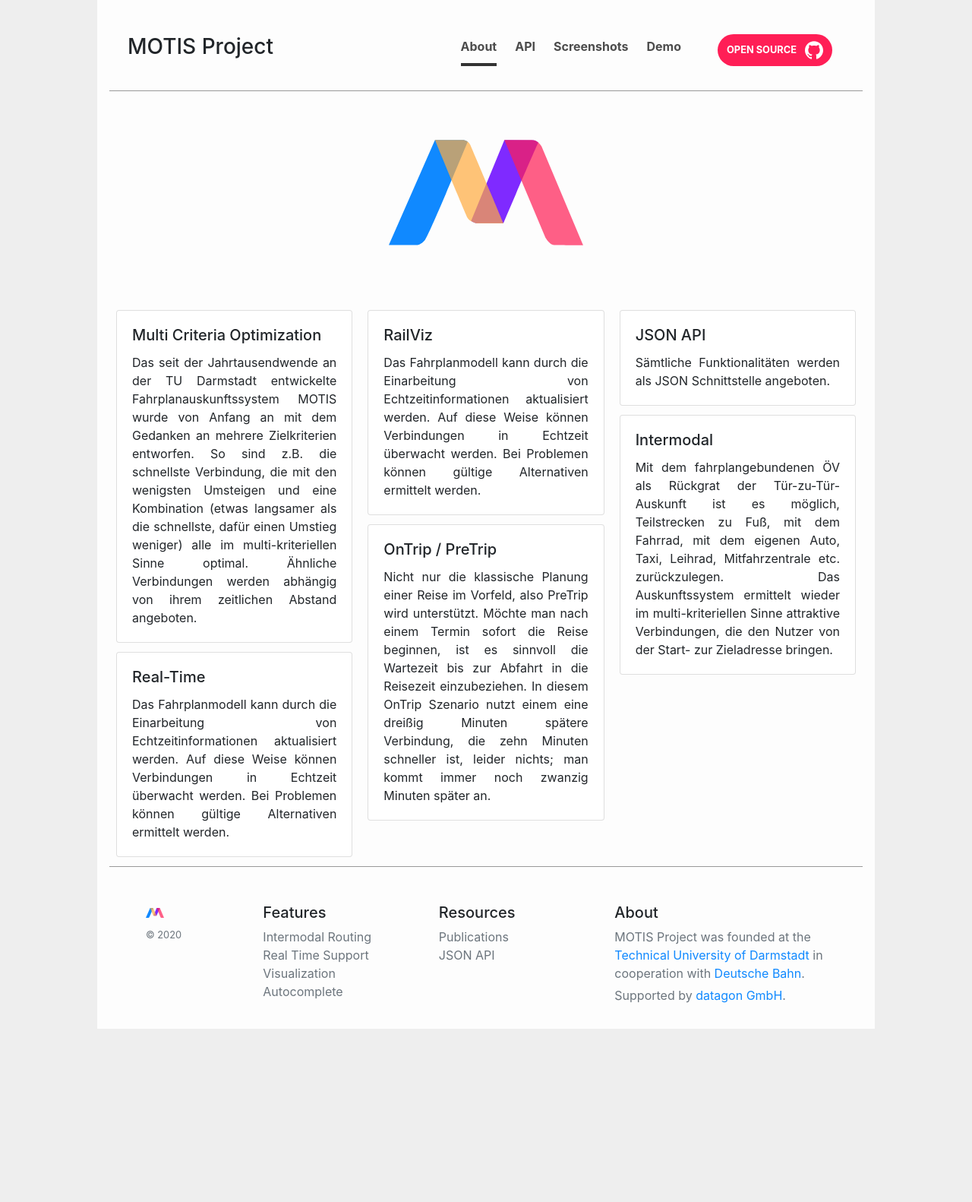
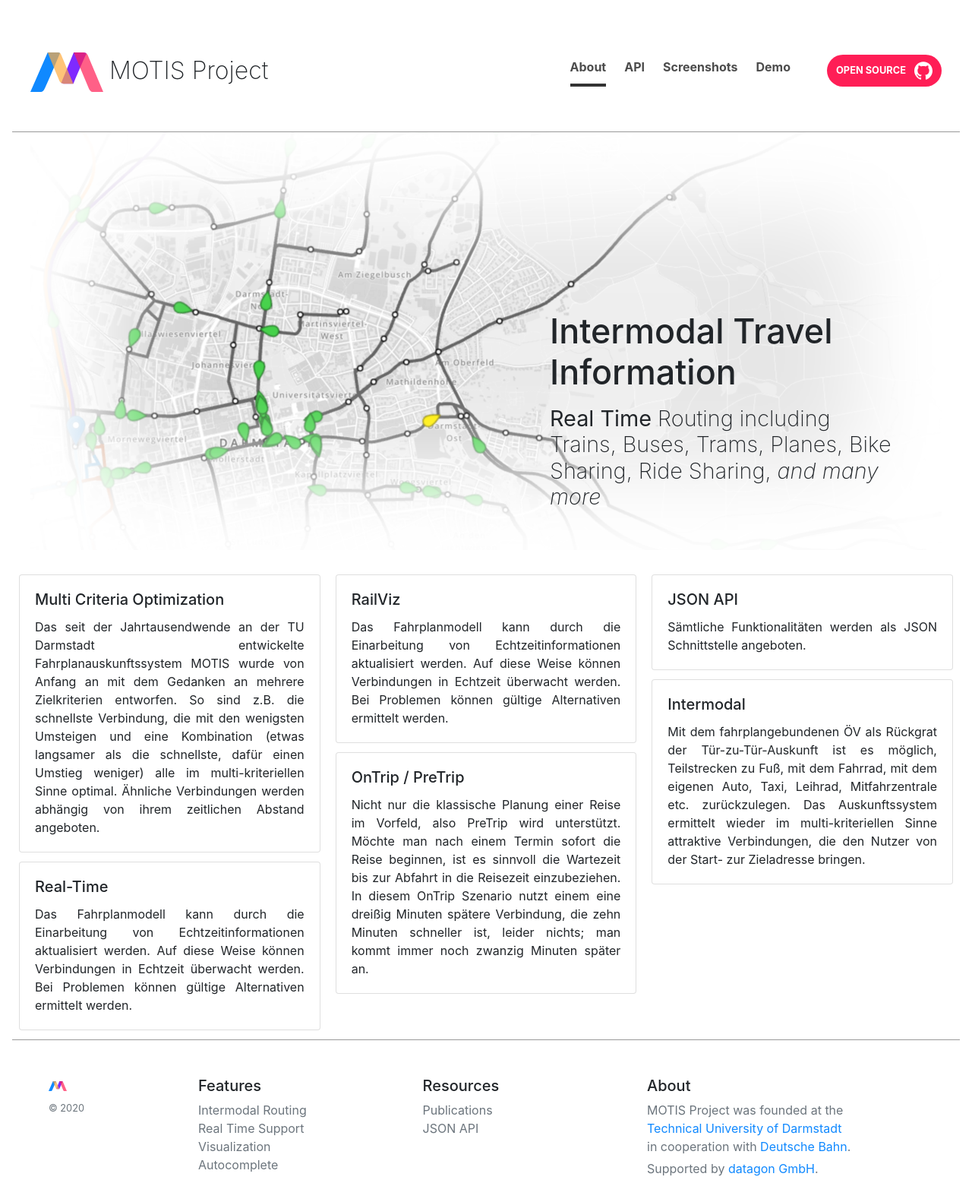
Before and after one commit to motis-project/motis-page, a Jekyll site: the page built from index.html, in a window 1280 px wide. Shown: the whole page at 76% size. Built offline with Jekyll 4.4.1, drawn with Linux system fonts in a browser that asks for light colours; before the commit the page ends 1354 px from its top, so only the background shows below that.

Commit message:
change layout (add map, slogan, etc.)

```diff
--- a/_includes/footer.html
+++ b/_includes/footer.html
@@ -23,7 +23,12 @@
 
     <div class="col-md-4">
       <h5>About</h5>
-      <p class="text-muted" style="margin-bottom: 0.3rem">MOTIS Project was founded at the <br/><a href="https://www.algo.informatik.tu-darmstadt.de/" target="_blank">Technical University of Darmstadt</a> in cooperation with <a href="https://www1.deutschebahn.com/innovationsallianz" target="_blank">Deutsche Bahn</a>.</p>
+      <p class="text-muted" style="margin-bottom: 0.3rem">
+        MOTIS Project was founded at the <br />
+        <a href="https://www.algo.informatik.tu-darmstadt.de/" target="_blank">Technical University of
+          Darmstadt</a><br />
+        in cooperation with <a href="https://www1.deutschebahn.com/innovationsallianz" target="_blank">Deutsche
+          Bahn</a>.</p>
       <p class="text-muted">Supported by <a href="https://datagon.de/">datagon GmbH</a>.</p>
     </div>
   </div>
--- a/_includes/header.html
+++ b/_includes/header.html
@@ -1,13 +1,15 @@
-<header class="masthead mb-auto text-center">
-  <div class="inner">
-    <h3 class="masthead-brand mb-2">MOTIS Project</h3>
-    <nav class="nav nav-masthead justify-content-center">
-      <a class="nav-link active" href="#">About</a>
-      <a class="nav-link" href="#">API</a>
-      <a class="nav-link" href="#">Screenshots</a>
-      <a class="nav-link" href="#">Demo</a>
-      <a class="github nav-icon ml-5 mr-3" href="https://github.com/motis-project/motis">
-        <span style="position: relative; top: 1px;">Open Source</span> <img class="ml-1 p-1" src="{{ "/assets/github.svg" | relative_url }}" alt="" width="32" height="32" /></a>
-    </nav>
-  </div>
+<header class="masthead mb-auto d-flex flex-wrap justify-content-center align-content-center">
+  <img src="{{ "/assets/motis1.svg" | relative_url }}" width="96" />
+  <h1 class="ml-2">MOTIS Project</h1>
+
+  <nav class="nav nav-masthead ml-auto d-flex align-content-center flex-wrap">
+    <a class="nav-link active" href="#">About</a>
+    <a class="nav-link" href="#">API</a>
+    <a class="nav-link" href="#">Screenshots</a>
+    <a class="nav-link" href="#">Demo</a>
+    <a class="github nav-icon ml-5" href="https://github.com/motis-project/motis">
+      <span style="position: relative; top: 1px;">Open Source</span> <img class="ml-1 p-1"
+        src="{{ "/assets/github.svg" | relative_url }}" alt="" width="32" height="32" />
+    </a>
+  </nav>
 </header>
--- a/_layouts/default.html
+++ b/_layouts/default.html
@@ -7,7 +7,7 @@
   <div class="cover-container d-flex w-100 h-100 p-3 mx-auto flex-column">
     {%- include header.html -%}
 
-    <main role="main" class="inner cover content">
+    <main role="main" class="cover content">
       {{ content }}
     </main>
 
--- a/assets/page.css
+++ b/assets/page.css
@@ -57,9 +57,9 @@ body {
 }
 
 .cover-container {
-  max-width: 64em;
+  max-width: 96rem;
   min-height: 100vh;
-  background-color: rgba(255, 255, 255, 0.9);
+  background-color: rgba(255, 255, 255, 1);
 }
 
 /*
@@ -74,8 +74,10 @@ body {
   border-bottom: .05rem solid #999;
 }
 
-.masthead-brand {
-  margin-bottom: 0;
+.masthead h1 {
+  font-weight: 200;
+  font-size: 2em;
+  margin-top: inherit !important;
 }
 
 .nav-masthead .nav-link {
@@ -115,15 +117,6 @@ body {
   background-color: rgba(255, 30, 86, 0.8);
 }
 
-@media (min-width: 48em) {
-  .masthead-brand {
-    float: left;
-  }
-  .nav-masthead {
-    float: right;
-  }
-}
-
 .content {
   padding-bottom: 10rem;
 }
@@ -152,3 +145,30 @@ a {
 .bar {
   background: #1089ff;
 }
+
+.map {
+  border: solid 20em rgba(#000, .2);
+  background: url('/assets/map.png');
+  height: 550px;
+  width: 70%;
+  box-shadow: inset 0 0 7em 7em white;
+  width: 100%;
+  background-position: 40% 55%;
+  background-repeat: no-repeat;
+}
+
+.slogan {
+  position: relative;
+  top: 43%;
+  left: 57%;
+  width: 42%;
+}
+
+.slogan h1 {
+  font-size: 2.8em;
+}
+
+.slogan h2 {
+  font-weight: 200;
+  font-size: 1.8em;
+}
--- a/index.html
+++ b/index.html
@@ -1,8 +1,14 @@
 ---
 layout: default
 ---
-<div class="logo-box text-center">
-  <img src="{{ "/assets/motis1.svg" | relative_url }}" width="256"/>
+<div class="logo-box map text-left">
+  <div class="slogan">
+    <h1 class="mb-3">Intermodal Travel Information</h1>
+    <h2>
+      <b>Real Time</b> Routing including <br />Trains, Buses, Trams, Planes, Bike Sharing, Ride Sharing, <i>and
+        many more</i>
+    </h2>
+  </div>
 </div>
 
 <div class="row marketing">
@@ -10,28 +16,39 @@ layout: default
     <div class="card">
       <div class="card-body">
         <h5 class="card-title">Multi Criteria Optimization</h5>
-        <p class="card-text">Das seit der Jahrtausendwende an der TU Darmstadt entwickelte Fahrplanauskunftssystem MOTIS wurde von Anfang an mit dem Gedanken an mehrere Zielkriterien entworfen. So sind z.B. die schnellste Verbindung, die mit den wenigsten Umsteigen und eine Kombination (etwas langsamer als die schnellste, dafür einen Umstieg weniger) alle im multi-kriteriellen Sinne optimal. Ähnliche Verbindungen werden abhängig von ihrem zeitlichen Abstand angeboten.</p>
+        <p class="card-text">Das seit der Jahrtausendwende an der TU Darmstadt entwickelte Fahrplanauskunftssystem MOTIS
+          wurde von Anfang an mit dem Gedanken an mehrere Zielkriterien entworfen. So sind z.B. die schnellste
+          Verbindung, die mit den wenigsten Umsteigen und eine Kombination (etwas langsamer als die schnellste, dafür
+          einen Umstieg weniger) alle im multi-kriteriellen Sinne optimal. Ähnliche Verbindungen werden abhängig von
+          ihrem zeitlichen Abstand angeboten.</p>
       </div>
     </div>
 
     <div class="card">
       <div class="card-body">
         <h5 class="card-title">Real-Time</h5>
-        <p class="card-text">Das Fahrplanmodell kann durch die Einarbeitung von Echtzeitinformationen aktualisiert werden. Auf diese Weise können Verbindungen in Echtzeit überwacht werden. Bei Problemen können gültige Alternativen ermittelt werden.</p>
+        <p class="card-text">Das Fahrplanmodell kann durch die Einarbeitung von Echtzeitinformationen aktualisiert
+          werden. Auf diese Weise können Verbindungen in Echtzeit überwacht werden. Bei Problemen können gültige
+          Alternativen ermittelt werden.</p>
       </div>
     </div>
 
     <div class="card">
       <div class="card-body">
         <h5 class="card-title">RailViz</h5>
-        <p class="card-text">Das Fahrplanmodell kann durch die Einarbeitung von Echtzeitinformationen aktualisiert werden. Auf diese Weise können Verbindungen in Echtzeit überwacht werden. Bei Problemen können gültige Alternativen ermittelt werden.</p>
+        <p class="card-text">Das Fahrplanmodell kann durch die Einarbeitung von Echtzeitinformationen aktualisiert
+          werden. Auf diese Weise können Verbindungen in Echtzeit überwacht werden. Bei Problemen können gültige
+          Alternativen ermittelt werden.</p>
       </div>
     </div>
 
     <div class="card">
       <div class="card-body">
         <h5 class="card-title">OnTrip / PreTrip</h5>
-        <p class="card-text">Nicht nur die klassische Planung einer Reise im Vorfeld, also PreTrip wird unterstützt. Möchte man nach einem Termin sofort die Reise beginnen, ist es sinnvoll die Wartezeit bis zur Abfahrt in die Reisezeit einzubeziehen. In diesem OnTrip Szenario nutzt einem eine dreißig Minuten spätere Verbindung, die zehn Minuten schneller ist, leider nichts; man kommt immer noch zwanzig Minuten später an.</p>
+        <p class="card-text">Nicht nur die klassische Planung einer Reise im Vorfeld, also PreTrip wird unterstützt.
+          Möchte man nach einem Termin sofort die Reise beginnen, ist es sinnvoll die Wartezeit bis zur Abfahrt in die
+          Reisezeit einzubeziehen. In diesem OnTrip Szenario nutzt einem eine dreißig Minuten spätere Verbindung, die
+          zehn Minuten schneller ist, leider nichts; man kommt immer noch zwanzig Minuten später an.</p>
       </div>
     </div>
 
@@ -45,7 +62,10 @@ layout: default
     <div class="card">
       <div class="card-body">
         <h5 class="card-title">Intermodal</h5>
-        <p class="card-text">Mit dem fahrplangebundenen ÖV als Rückgrat der Tür-zu-Tür-Auskunft ist es möglich, Teilstrecken zu Fuß, mit dem Fahrrad, mit dem eigenen Auto, Taxi, Leihrad, Mitfahrzentrale etc. zurückzulegen. Das Auskunftssystem ermittelt wieder im multi-kriteriellen Sinne attraktive Verbindungen, die den Nutzer von der Start- zur Zieladresse bringen.</p>
+        <p class="card-text">Mit dem fahrplangebundenen ÖV als Rückgrat der Tür-zu-Tür-Auskunft ist es möglich,
+          Teilstrecken zu Fuß, mit dem Fahrrad, mit dem eigenen Auto, Taxi, Leihrad, Mitfahrzentrale etc. zurückzulegen.
+          Das Auskunftssystem ermittelt wieder im multi-kriteriellen Sinne attraktive Verbindungen, die den Nutzer von
+          der Start- zur Zieladresse bringen.</p>
       </div>
     </div>
   </div>
```
Also changed, not shown: assets/map.png (added).
